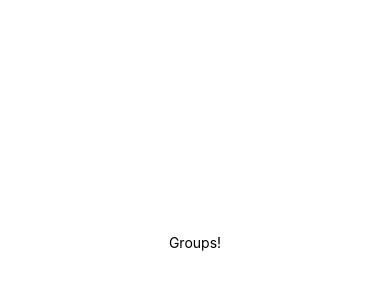
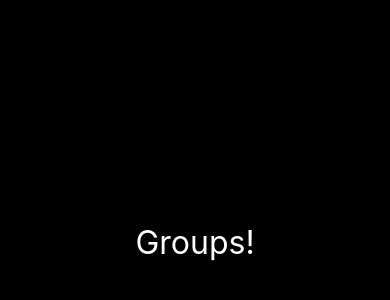
Before and after one commit to gsodre/ignite-teams, a React Native app: screen / in a window 390 px wide. Shown: the part 180-480 px from the top of the page. Built offline with nearby package versions, Linux system fonts and the light colour scheme.

Commit message:
CSS-in-JS – Defining the application theme

```diff
--- a/App.tsx
+++ b/App.tsx
@@ -1,5 +1,12 @@
+import { ThemeProvider } from "styled-components";
+
 import { Groups } from "@screens/Groups";
+import theme from "@theme/index";
 
 export default function App() {
-  return <Groups />;
+  return (
+    <ThemeProvider theme={theme}>
+      <Groups />
+    </ThemeProvider>
+  );
 }
--- a/package.json
+++ b/package.json
@@ -12,7 +12,8 @@
     "expo": "~50.0.8",
     "expo-status-bar": "~1.11.1",
     "react": "18.2.0",
-    "react-native": "0.73.4"
+    "react-native": "0.73.4",
+    "styled-components": "^6.1.8"
   },
   "devDependencies": {
     "@babel/core": "^7.20.0",
--- a/src/screens/Groups/index.tsx
+++ b/src/screens/Groups/index.tsx
@@ -1,18 +1,9 @@
-import { StyleSheet, Text, View } from "react-native";
+import { Container, Title } from "./styles";
 
 export function Groups() {
   return (
-    <View style={styles.container}>
-      <Text>Groups!</Text>
-    </View>
+    <Container>
+      <Title>Groups!</Title>
+    </Container>
   );
 }
-
-const styles = StyleSheet.create({
-  container: {
-    flex: 1,
-    backgroundColor: "#fff",
-    alignItems: "center",
-    justifyContent: "center",
-  },
-});
--- /dev/null
+++ b/src/screens/Groups/styles.ts
@@ -0,0 +1,13 @@
+import styled from "styled-components/native";
+
+export const Container = styled.View`
+  flex: 1;
+  background-color: #000;
+  align-items: center;
+  justify-content: center;
+`;
+
+export const Title = styled.Text`
+  color: #fff;
+  font-size: 32px;
+`;
--- /dev/null
+++ b/src/theme/index.ts
@@ -0,0 +1,29 @@
+export default {
+  COLORS: {
+    WHITE: "#FFFFFF",
+
+    GREEN_700: "#00875F",
+    GREEN_500: "#00B37E",
+
+    RED: "#F75A68",
+    RED_DARK: "#AA2834",
+
+    GRAY_700: "#121214",
+    GRAY_600: "#202024",
+    GRAY_500: "#29292E",
+    GRAY_400: "#323238",
+    GRAY_300: "#7C7C8A",
+    GRAY_200: "#C4C4CC",
+    GRAY_100: "#E1E1E6",
+  },
+  FONT_FAMILY: {
+    REGULAR: "Roboto_400Regular",
+    BOLD: "Roboto_700Bold",
+  },
+  FONT_SIZE: {
+    SM: 14,
+    MD: 16,
+    LG: 18,
+    XL: 24,
+  },
+};
```
Also changed, not shown: 1 other file (tests, documents, lock files or other folders).
